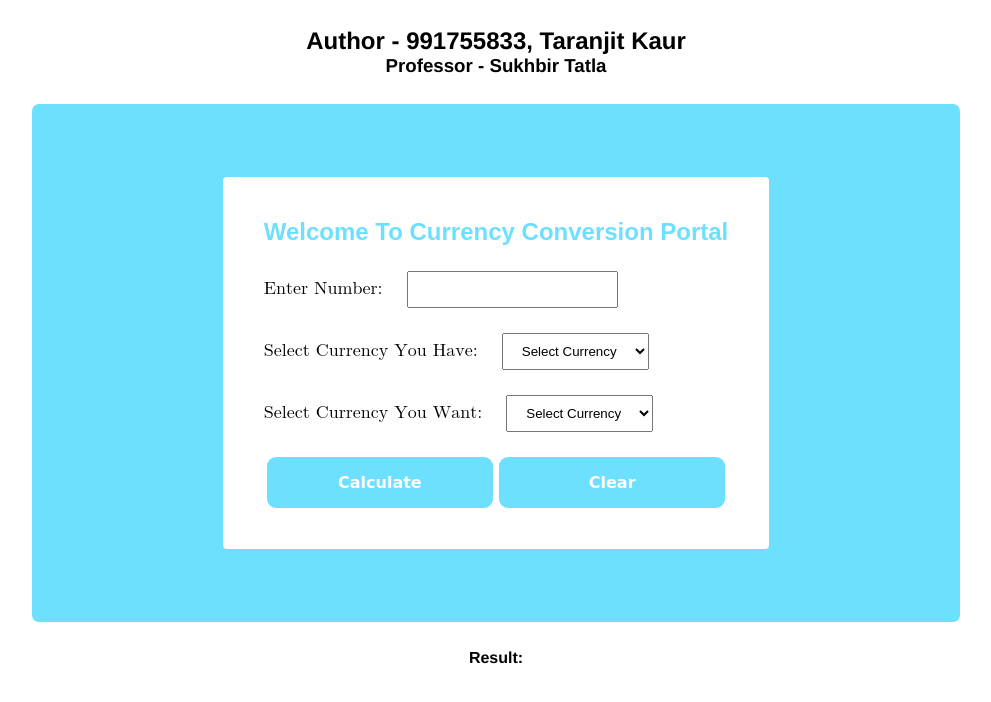
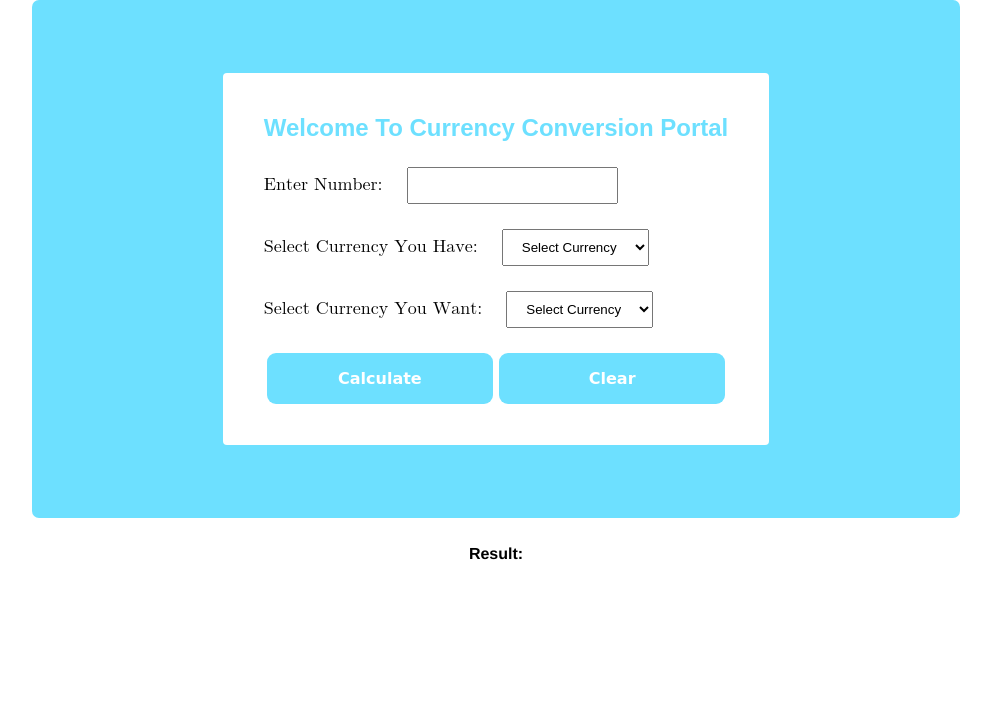
Before and after one commit to trnkaur9/currency-converter, a website: page index.html in a window 1280 px wide. Shown: the whole page, without its empty margins (144-1135 px from the left). Drawn offline with Linux system fonts and the light colour scheme.

Commit message:
Update index.html

```diff
--- a/index.html
+++ b/index.html
@@ -9,11 +9,6 @@
 </head>
 
 <body>
-    <div id="details">
-        <h2>Author - 991755833, Taranjit Kaur</h2>
-        <h3>Professor - Sukhbir Tatla</h3>
-    </div>
-
     <form action="" onsubmit="event.preventDefault()" class="flexbox">
         <div id="container">
 
```
